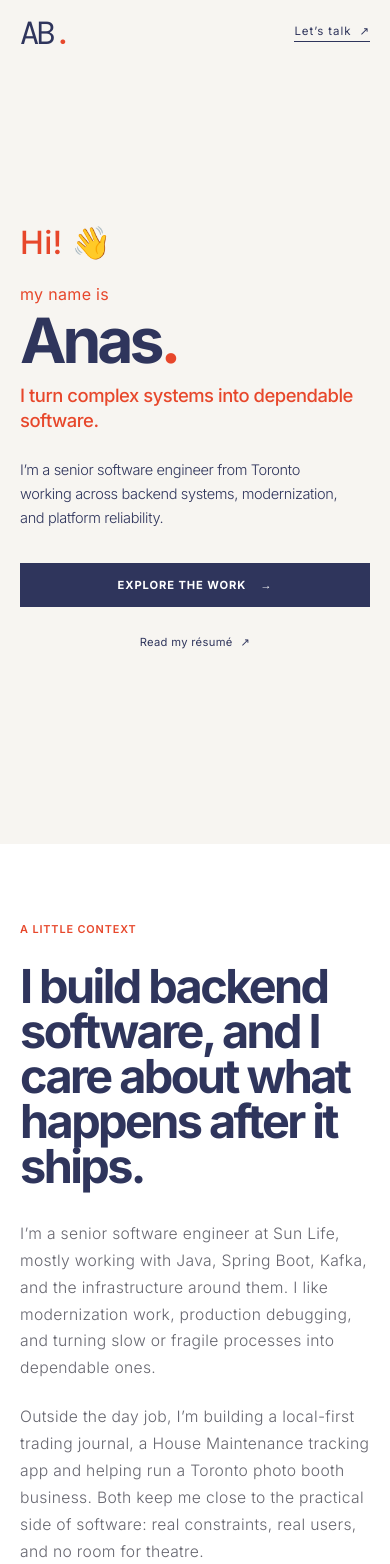
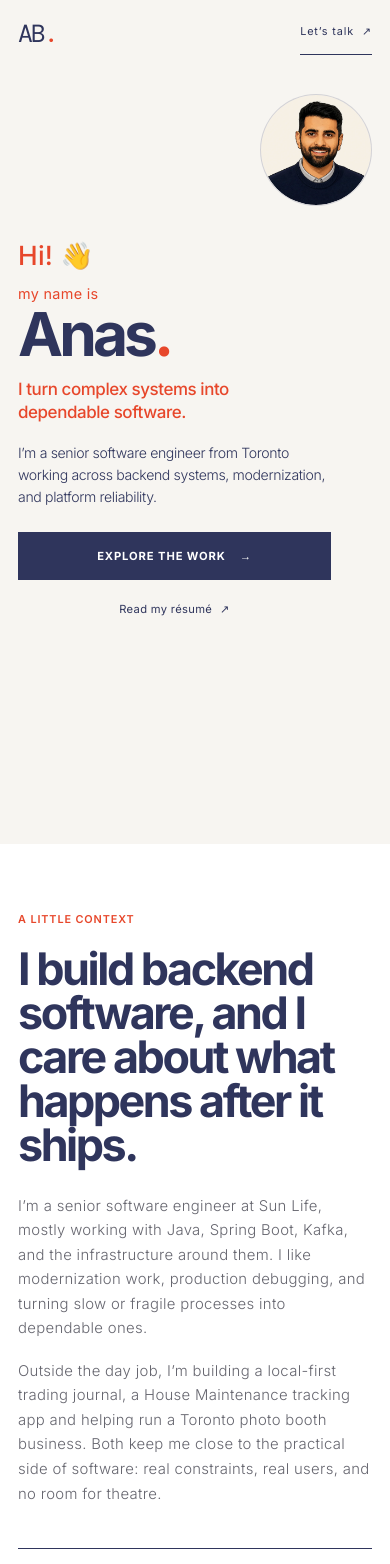
Before and after one commit to anas2ab/portfoliowebsite, a React (Vite) app: page / in a window 390 px wide. Shown: the top 1564 px of the page. Built offline with nearby package versions, Linux system fonts and the light colour scheme; a web font is replaced by a local one.

Commit message:
mobile updates

```diff
--- a/src/styles.css
+++ b/src/styles.css
@@ -1297,3 +1297,234 @@ body { background: var(--surface); color: var(--ink); font-family: var(--sans);
     opacity: .5;
   }
 }
+
+/* Consolidated phone layout. */
+@media (max-width: 700px) {
+  .site-header {
+    left: 0;
+    right: 0;
+    min-height: 66px;
+    padding: 0 18px;
+  }
+  .monogram { font-size: 1.55rem; }
+  .header-contact {
+    min-height: 44px;
+    margin-left: auto;
+    align-items: center;
+    font-size: .68rem;
+  }
+
+  .hero {
+    min-height: max(720px, 100svh);
+  }
+  .hero-portrait {
+    display: block;
+    top: 94px;
+    right: 18px;
+    left: auto;
+    width: 112px;
+    height: auto;
+    opacity: 1;
+  }
+  .hero-content {
+    width: 100%;
+    min-height: max(720px, 100svh);
+    padding: 98px 18px 72px;
+    justify-content: center;
+  }
+  .hero .eyebrow { font-size: 1.65rem; }
+  .hero-name-intro { margin-top: 13px; font-size: .9rem; }
+  .hero h1 {
+    margin: 4px 0 15px;
+    max-width: calc(100% - 118px);
+    font-size: clamp(3.45rem, 15.5vw, 4.45rem);
+  }
+  .hero-statement { max-width: 100%; }
+  .hero-statement > p.hero-tagline {
+    max-width: 20ch;
+    margin-bottom: 18px;
+    font-size: 1.06rem;
+  }
+  .hero-statement > p.hero-introduction {
+    max-width: 36ch;
+    margin-bottom: 24px;
+    font-size: .88rem;
+    line-height: 1.58;
+  }
+  .hero-actions {
+    width: 100%;
+    flex-direction: column;
+    align-items: stretch;
+    gap: 7px;
+  }
+  .hero-actions .text-link {
+    min-height: 48px;
+    justify-content: center;
+  }
+  .quiet-action {
+    min-height: 44px;
+    justify-content: center;
+    align-items: center;
+  }
+  .hero-status, .scroll-note { display: none; }
+
+  .about-section,
+  .impact-section,
+  .projects-section,
+  .capabilities,
+  .timeline-section {
+    padding: 68px 18px;
+  }
+  .about-label { margin: 0 0 22px; }
+  .about-copy h2,
+  .section-intro h2 {
+    font-size: clamp(2.35rem, 11.5vw, 3.25rem);
+    line-height: .98;
+  }
+  .about-copy h2 { margin-bottom: 26px; }
+  .about-copy > p {
+    margin-bottom: 18px;
+    font-size: .93rem;
+    line-height: 1.65;
+  }
+  .about-now { margin-top: 42px; }
+  .about-now dl > div { padding: 15px 0; }
+
+  .section-intro {
+    display: block;
+    margin-bottom: 42px;
+  }
+  .section-kicker { margin-bottom: 20px; }
+  .section-intro > p {
+    max-width: 38ch;
+    padding-top: 16px;
+    font-size: .9rem;
+    line-height: 1.6;
+  }
+
+  .impact-row {
+    display: block;
+    padding: 26px 0;
+  }
+  .impact-code {
+    display: flex;
+    justify-content: space-between;
+    align-items: center;
+    margin-bottom: 18px;
+  }
+  .impact-code small { margin-top: 0; }
+  .impact-copy h3 { font-size: 1.28rem; line-height: 1.15; }
+  .impact-copy p { font-size: .86rem; line-height: 1.58; }
+  .impact-row > strong {
+    display: block;
+    margin-top: 18px;
+    text-align: left;
+    font-size: .88rem;
+  }
+
+  .project-list { grid-template-columns: 1fr; gap: 18px; }
+  .project-row:hover { transform: none; box-shadow: none; }
+  .project-meta { padding: 13px 15px 0; font-size: .54rem; }
+  .project-meta p { max-width: 72%; text-align: right; }
+  .project-open { min-height: 0; padding: 13px 15px 21px; }
+  .project-open .visual {
+    width: calc(100% + 30px);
+    margin: -13px -15px 22px;
+    aspect-ratio: 1.62;
+  }
+  .project-copy h3 {
+    max-width: calc(100% - 30px);
+    margin-bottom: 14px;
+    font-size: clamp(1.72rem, 8.5vw, 2.15rem);
+  }
+  .project-copy p { margin-bottom: 16px; font-size: .85rem; line-height: 1.55; }
+  .project-copy strong { padding-right: 28px; font-size: .58rem; line-height: 1.4; }
+  .project-arrow { right: 15px; bottom: 17px; top: auto; }
+
+  .capability-grid { grid-template-columns: 1fr; }
+  .capability-grid > div {
+    min-height: 0;
+    padding: 22px 0;
+    border-right: 0;
+  }
+  .capability-grid p { margin-top: 13px; font-size: 1.08rem; }
+
+  .timeline { margin-top: 6px; }
+  .timeline-row {
+    grid-template-columns: 70px 18px 1fr;
+    min-height: 172px;
+  }
+  .timeline-year { padding-top: 1px; font-size: .48rem; line-height: 1.4; }
+  .timeline-dot { width: 8px; height: 8px; }
+  .timeline-dot:after { height: 164px; left: 1px; }
+  .timeline-row h3 { margin-top: -4px; font-size: 1.25rem; line-height: 1.12; }
+  .timeline-row strong { font-size: .55rem; }
+  .timeline-row p { margin-top: 10px; font-size: .83rem; line-height: 1.52; }
+
+  .contact {
+    min-height: auto;
+    padding: 76px 18px 30px;
+  }
+  .contact h2 {
+    max-width: 10ch;
+    margin: 24px 0 32px;
+    font-size: clamp(2.85rem, 13vw, 4.35rem);
+  }
+  .contact .email-link {
+    max-width: 100%;
+    font-size: .64rem;
+    line-height: 1.5;
+    overflow-wrap: anywhere;
+  }
+  .footer-links {
+    margin-top: 72px;
+    grid-template-columns: 1fr 1fr;
+    gap: 20px 14px;
+    font-size: .54rem;
+    line-height: 1.45;
+  }
+  .footer-links a { min-height: 32px; justify-self: start; }
+
+  .case-backdrop { z-index: 100; }
+  .case-modal {
+    width: 100%;
+    padding: 16px 18px 48px;
+    overscroll-behavior: contain;
+  }
+  .case-close {
+    position: sticky;
+    z-index: 4;
+    top: 0;
+    min-height: 46px;
+    padding: 7px 0;
+    background: var(--surface);
+  }
+  .case-number { margin-top: 28px; }
+  .case-modal h2 {
+    margin: 16px 0;
+    font-size: clamp(2.25rem, 11vw, 3.45rem);
+    line-height: .96;
+  }
+  .case-lead { font-size: .92rem; }
+  .case-modal .visual { margin: 28px 0; }
+  .case-detail, .case-lower { grid-template-columns: 1fr; gap: 24px; }
+  .case-lower { margin-top: 30px; }
+  .case-lower li { margin-bottom: 14px; font-size: .9rem; }
+  .case-links { flex-direction: column; align-items: flex-start; gap: 18px; }
+
+  .housefax-visual { padding: 14px; }
+  .housefax-body { grid-template-columns: 1fr .78fr; }
+}
+
+@media (max-width: 370px) {
+  .hero-portrait { width: 96px; }
+  .hero h1 { font-size: 3.2rem; }
+  .hero .eyebrow { font-size: 1.45rem; }
+  .about-section,
+  .impact-section,
+  .projects-section,
+  .capabilities,
+  .timeline-section { padding-left: 16px; padding-right: 16px; }
+  .timeline-row { grid-template-columns: 62px 17px 1fr; }
+  .footer-links { grid-template-columns: 1fr; }
+}
```
